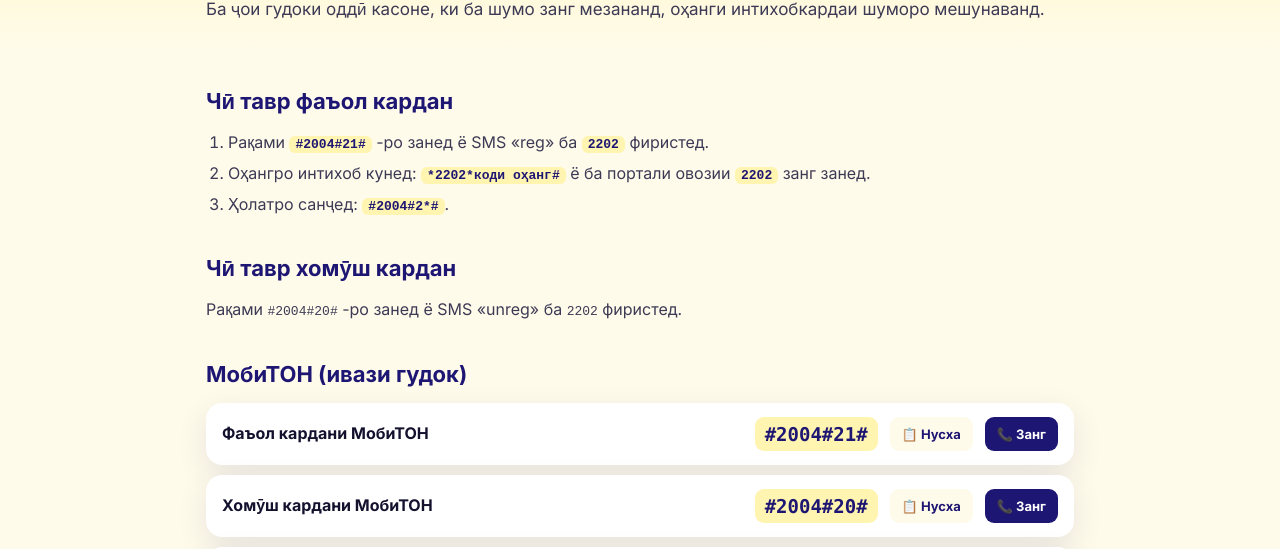
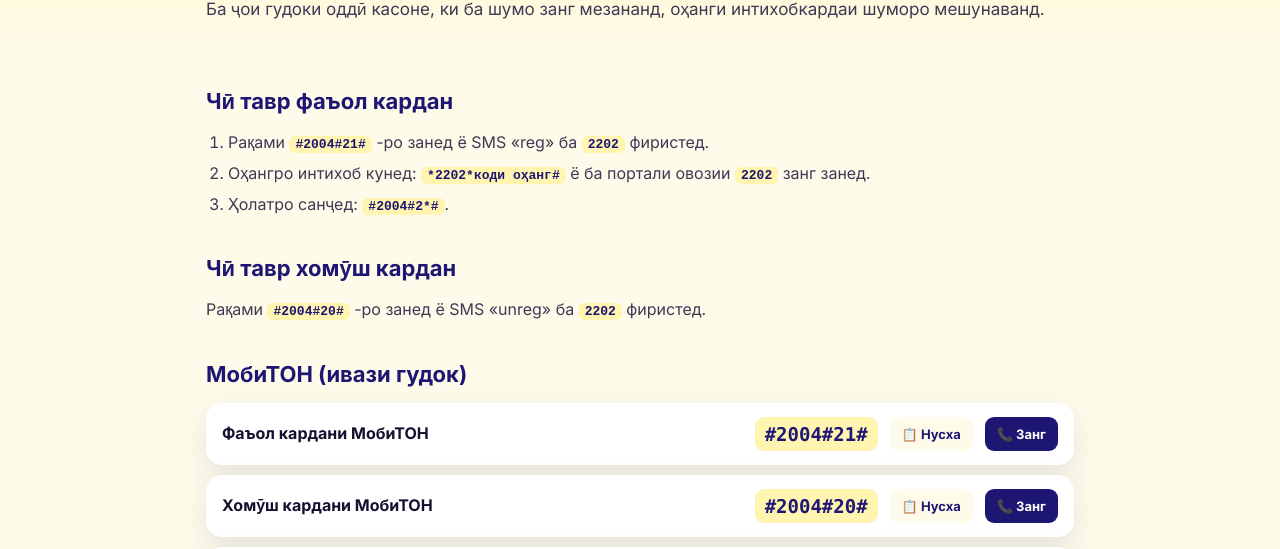
Before and after one commit to suniytj-hash/babilon-mobile, a plain HTML site: page mobiton/index.html in a window 1280 px wide. Shown: the part 240-789 px from the top of the page. Drawn offline with Linux system fonts and the light colour scheme.

Commit message:
Стили кодов в матн
Co-Authored-By: Claude Opus 5.5 <noreply@anthropic.com>

```diff
--- a/mobiton/index.html
+++ b/mobiton/index.html
@@ -28,7 +28,7 @@ h2{font-size:22px;color:var(--navy);margin:34px 0 12px}p.t{color:#3d3a55;margin-
 .cd .n{flex:1 1 200px;font-weight:700}.cd .n small{display:block;font-weight:400;color:var(--mut);font-size:13px}
 .cd code{font:800 19px ui-monospace,Consolas,monospace;color:var(--navy);background:var(--y2);padding:6px 10px;border-radius:9px}
 .cd button,.cd a.c{border:0;border-radius:9px;padding:9px 12px;font:700 13px Inter,Arial;cursor:pointer;background:var(--cream);color:var(--navy)}.cd a.c{background:var(--navy);color:#fff}
-ol,ul{padding-left:22px;color:#3d3a55}li{margin:6px 0}li code{font-weight:800;color:var(--navy);background:var(--y2);padding:1px 6px;border-radius:6px}
+ol,ul{padding-left:22px;color:#3d3a55}li{margin:6px 0}li code,p.t code{font-weight:800;color:var(--navy);background:var(--y2);padding:1px 6px;border-radius:6px}
 .cta{background:var(--navy);color:#fff;border-radius:22px;padding:24px;margin:36px 0;display:flex;gap:16px;align-items:center;justify-content:space-between;flex-wrap:wrap}
 .cta b{font-size:20px}.btn{display:inline-block;background:var(--y);color:var(--navy);font-weight:800;padding:14px 22px;border-radius:14px}
 .more{display:flex;gap:10px;flex-wrap:wrap;margin:10px 0 40px}.more a{background:#fff;border:2px solid var(--line);border-radius:12px;padding:10px 14px;font-weight:700;color:var(--navy)}
```
Also changed, not shown: peredresaciya/index.html (+1 -1 lines), ru/mobiton/index.html (+1 -1 lines), ru/peredresaciya/index.html (+1 -1 lines), ru/ussd/index.html (+1 -1 lines), ussd/index.html (+1 -1 lines).
